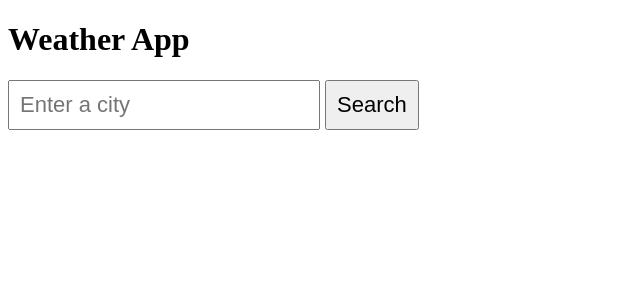
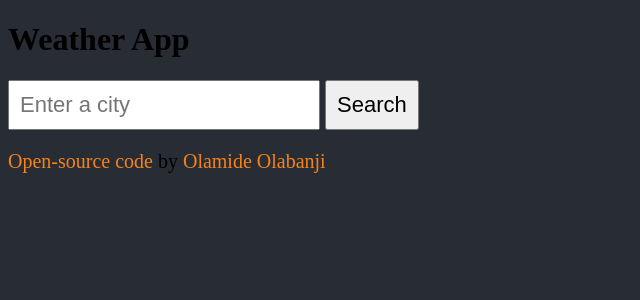
Before and after one commit to Mideolabanji/weather-react, a React (Create React App) app: page / in a window 1280 px wide. Shown: the top 300 px of the page, without its empty margins (0-640 px from the left). Built offline with nearby package versions, Linux system fonts and the light colour scheme.

Commit message:
included and styled github and porfolio links

```diff
--- a/src/App.css
+++ b/src/App.css
@@ -10,3 +10,21 @@
 .Font {
   font-size: 26px;
 }
+
+.App p {
+  font-size: 20px;
+}
+
+.App a {
+  color: #f5831a;
+  text-decoration: none;
+}
+
+.App a:hover {
+  color: black;
+  text-decoration: underline;
+}
+
+body {
+  background-color: #282c34;
+}
--- a/src/App.js
+++ b/src/App.js
@@ -8,6 +8,15 @@ export default function App() {
     <div className="App">
       <h1>Weather App</h1>
       <Form />
+      <p>
+        <a href="https://github.com/Mideolabanji/weather-react" target="_blank">
+          Open-source code
+        </a>{" "}
+        by{" "}
+        <a href="https://ecstatic-volhard-31db0c.netlify.app/" target="_blank">
+          Olamide Olabanji
+        </a>
+      </p>
     </div>
   );
 }
```
